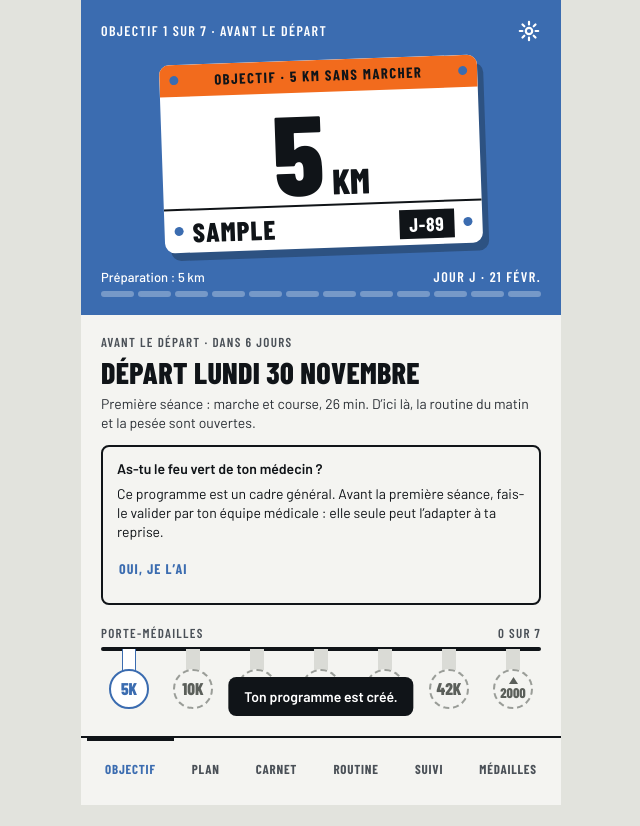
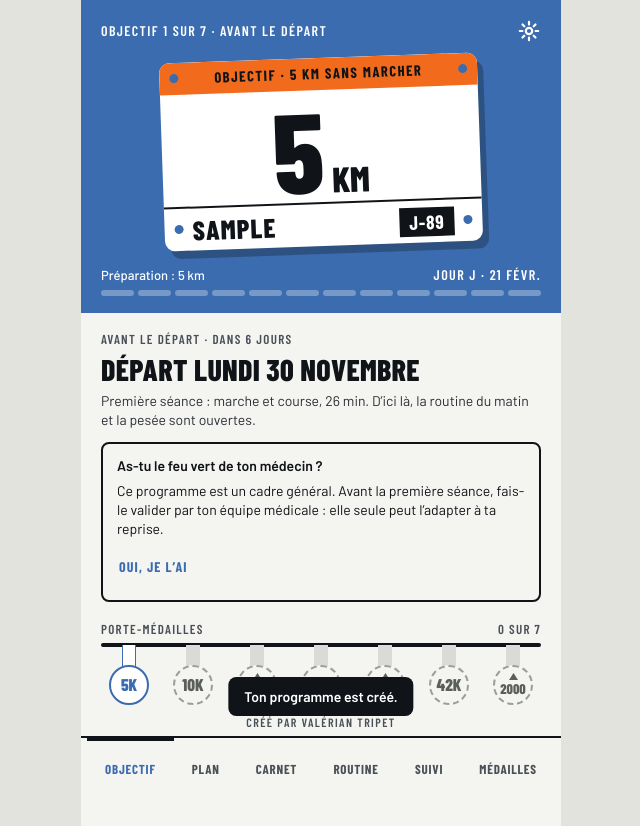
Before and after one commit to valeriantripet-source/Dossard, a plain HTML site: page index.html in a window 1280 px wide. Both pictures are taken after typing "Sample" into the empty fields and a click on the button "CRÉER MON PROGRAMME". Shown: the whole page, without its empty margins (319-959 px from the left). Before the commit the page ends 805 px from the top, so only its background shows below. Drawn offline with Linux system fonts and the light colour scheme.

Commit message:
Accueil : signature « Créé par Valérian Tripet » sous le porte-médailles
- Une petite inscription sous le porte-médailles de l'accueil
- L'accueil se resserre encore un peu sur les écrans courts pour qu'elle reste visible sans faire défiler

Co-Authored-By: Claude Fable 5.2 <noreply@anthropic.com>
Claude-Session: https://claude.ai/code/session_0133PS51zCvv4KmHf4DMeGrw

```diff
--- a/index.html
+++ b/index.html
@@ -142,8 +142,8 @@ main{flex:1;padding-bottom:96px;outline:none}
    sur un écran court, tout se resserre pour que le porte-médailles reste visible sans faire défiler. */
 [data-vue="objectif"]{--h:clamp(0px,100vh - 640px,220px);--num-max:128px;--num:min(var(--num-max),72px + var(--h)*.255)}
 @supports (height:100svh){[data-vue="objectif"]{--h:clamp(0px,100svh - 640px,220px)}}
-[data-vue="objectif"] .bandeau{padding:calc(12px + var(--h)*.045) 20px calc(12px + var(--h)*.036);gap:calc(8px + var(--h)*.018)}
-[data-vue="objectif"] .dossard{margin:calc(4px + var(--h)*.009) 0 calc(8px + var(--h)*.009)}
+[data-vue="objectif"] .bandeau{padding:calc(10px + var(--h)*.0545) 20px calc(10px + var(--h)*.0455);gap:calc(8px + var(--h)*.018)}
+[data-vue="objectif"] .dossard{margin:calc(2px + var(--h)*.018) 0 calc(6px + var(--h)*.018)}
 [data-vue="objectif"] .dossard-haut{min-height:calc(28px + var(--h)*.027);padding:4px 26px;font-size:calc(14px + var(--h)*.0045)}
 [data-vue="objectif"] .dossard-num{gap:calc(6px + var(--h)*.009);padding:calc(8px + var(--h)*.009) 12px calc(4px + var(--h)*.009)}
 [data-vue="objectif"] .dossard-num .num{font-size:var(--num)}
@@ -157,14 +157,16 @@ main{flex:1;padding-bottom:96px;outline:none}
 [data-vue="objectif"] .trou.a,[data-vue="objectif"] .trou.b{top:calc(9px + var(--h)*.0135)}
 [data-vue="objectif"] .trou.c,[data-vue="objectif"] .trou.e{bottom:calc(14px + var(--h)*.018)}
 [data-vue="objectif"] .prepa{gap:calc(4px + var(--h)*.009)}
-[data-vue="objectif"] .bloc{padding-top:calc(14px + var(--h)*.027);gap:calc(12px + var(--h)*.009)}
+[data-vue="objectif"] .bloc{padding-top:calc(12px + var(--h)*.036);gap:calc(12px + var(--h)*.009)}
 [data-vue="objectif"] .carte{gap:6px}
 [data-vue="objectif"] .titre-seance{font-size:30px;line-height:32px}
 [data-vue="objectif"] .faits{margin-top:0}
 [data-vue="objectif"] .fait{border-top-width:2px;padding-top:3px}
 [data-vue="objectif"] .fait b{font-size:24px;line-height:26px}
-[data-vue="objectif"] .ratelier{gap:6px;margin-top:calc(2px + var(--h)*.027)}
-[data-vue="objectif"] .ruban{height:calc(20px + var(--h)*.018)}
+[data-vue="objectif"] .ratelier{gap:6px;margin-top:calc(var(--h)*.036)}
+[data-vue="objectif"] .ruban{height:calc(18px + var(--h)*.027)}
+/* La signature de l'auteur, sous le porte-médailles */
+.credit{margin-top:-4px;text-align:center;font:600 12px/16px var(--titre);letter-spacing:.12em;text-transform:uppercase;color:var(--gris)}
 /* Deux boutons sur une ligne : l'action principale prend la place, la seconde reste à sa largeur */
 .actions.paire{flex-wrap:nowrap;margin-top:4px}
 .actions.paire>.btn{flex:1 1 auto;min-height:48px;white-space:nowrap}
@@ -1510,6 +1512,8 @@ window.DOSSARD_AUTONOME = true;
     liste.forEach(function (o) { h += medaille(o, classeMed(o)); });
     return h + '</span></a>';
   }
+  // La signature de l'auteur, sous le porte-médailles de l'accueil
+  function credit() { return '<p class="credit">Créé par Valérian Tripet</p>'; }
   function dossard(o, prenom, droite) {
     var t = o.gros.length >= 4 ? ' l' : (o.gros.length === 3 ? ' m' : '');
     return '<div class="dossard"><div class="dossard-haut">Objectif · ' + esc(o.titre) + '</div>' +
@@ -1677,14 +1681,14 @@ window.DOSSARD_AUTONOME = true;
         h += '<h1 class="geant">Choisis ton prochain dossard</h1><p>' + (nb ? 'Une médaille de plus au mur. La suivante se choisit ici.' : 'Aucun objectif en cours pour l’instant.') + '</p></section><div class="bloc">';
         parcours().forEach(function (o) { if (D.disponible(o, med)) h += carteChoix(o); });
       }
-      return h + ratelier() + '</div>';
+      return h + ratelier() + credit() + '</div>';
     }
     var o = D.objectif(bloc.obj), pos = D.position(bloc, a);
     var droite = pos.etat === 'avant' ? 'Avant le départ' : (pos.etat === 'apres' ? 'Bloc terminé' : 'Semaine ' + (pos.k + 1) + ' sur ' + pos.n);
     h += '<section class="bandeau"><div class="rang"><span class="sur">Objectif ' + Math.min(tot, nb + 1) + ' sur ' + tot + ' · ' + droite + '</span>' + boutonReglages() + '</div>' +
       dossard(o, p.prenom, D.jMoins(pos.reste)) +
       '<div class="prepa"><div class="rang"><span class="petit">Préparation : ' + esc(o.nom) + '</span><span class="sur">Jour J · ' + dCourt(pos.jourJ) + '</span></div>' + segments(pos) + '</div></section>';
-    return h + '<div class="bloc">' + carteDuJour(bloc, pos, a) + ratelier() + '</div>';
+    return h + '<div class="bloc">' + carteDuJour(bloc, pos, a) + ratelier() + credit() + '</div>';
   }
 
   function ligneSeance(s, semId, i, sortie) {
--- a/sources/interface.js
+++ b/sources/interface.js
@@ -211,6 +211,8 @@
     liste.forEach(function (o) { h += medaille(o, classeMed(o)); });
     return h + '</span></a>';
   }
+  // La signature de l'auteur, sous le porte-médailles de l'accueil
+  function credit() { return '<p class="credit">Créé par Valérian Tripet</p>'; }
   function dossard(o, prenom, droite) {
     var t = o.gros.length >= 4 ? ' l' : (o.gros.length === 3 ? ' m' : '');
     return '<div class="dossard"><div class="dossard-haut">Objectif · ' + esc(o.titre) + '</div>' +
@@ -378,14 +380,14 @@
         h += '<h1 class="geant">Choisis ton prochain dossard</h1><p>' + (nb ? 'Une médaille de plus au mur. La suivante se choisit ici.' : 'Aucun objectif en cours pour l’instant.') + '</p></section><div class="bloc">';
         parcours().forEach(function (o) { if (D.disponible(o, med)) h += carteChoix(o); });
       }
-      return h + ratelier() + '</div>';
+      return h + ratelier() + credit() + '</div>';
     }
     var o = D.objectif(bloc.obj), pos = D.position(bloc, a);
     var droite = pos.etat === 'avant' ? 'Avant le départ' : (pos.etat === 'apres' ? 'Bloc terminé' : 'Semaine ' + (pos.k + 1) + ' sur ' + pos.n);
     h += '<section class="bandeau"><div class="rang"><span class="sur">Objectif ' + Math.min(tot, nb + 1) + ' sur ' + tot + ' · ' + droite + '</span>' + boutonReglages() + '</div>' +
       dossard(o, p.prenom, D.jMoins(pos.reste)) +
       '<div class="prepa"><div class="rang"><span class="petit">Préparation : ' + esc(o.nom) + '</span><span class="sur">Jour J · ' + dCourt(pos.jourJ) + '</span></div>' + segments(pos) + '</div></section>';
-    return h + '<div class="bloc">' + carteDuJour(bloc, pos, a) + ratelier() + '</div>';
+    return h + '<div class="bloc">' + carteDuJour(bloc, pos, a) + ratelier() + credit() + '</div>';
   }
 
   function ligneSeance(s, semId, i, sortie) {
--- a/sources/style.css
+++ b/sources/style.css
@@ -118,8 +118,8 @@ main{flex:1;padding-bottom:96px;outline:none}
    sur un écran court, tout se resserre pour que le porte-médailles reste visible sans faire défiler. */
 [data-vue="objectif"]{--h:clamp(0px,100vh - 640px,220px);--num-max:128px;--num:min(var(--num-max),72px + var(--h)*.255)}
 @supports (height:100svh){[data-vue="objectif"]{--h:clamp(0px,100svh - 640px,220px)}}
-[data-vue="objectif"] .bandeau{padding:calc(12px + var(--h)*.045) 20px calc(12px + var(--h)*.036);gap:calc(8px + var(--h)*.018)}
-[data-vue="objectif"] .dossard{margin:calc(4px + var(--h)*.009) 0 calc(8px + var(--h)*.009)}
+[data-vue="objectif"] .bandeau{padding:calc(10px + var(--h)*.0545) 20px calc(10px + var(--h)*.0455);gap:calc(8px + var(--h)*.018)}
+[data-vue="objectif"] .dossard{margin:calc(2px + var(--h)*.018) 0 calc(6px + var(--h)*.018)}
 [data-vue="objectif"] .dossard-haut{min-height:calc(28px + var(--h)*.027);padding:4px 26px;font-size:calc(14px + var(--h)*.0045)}
 [data-vue="objectif"] .dossard-num{gap:calc(6px + var(--h)*.009);padding:calc(8px + var(--h)*.009) 12px calc(4px + var(--h)*.009)}
 [data-vue="objectif"] .dossard-num .num{font-size:var(--num)}
@@ -133,14 +133,16 @@ main{flex:1;padding-bottom:96px;outline:none}
 [data-vue="objectif"] .trou.a,[data-vue="objectif"] .trou.b{top:calc(9px + var(--h)*.0135)}
 [data-vue="objectif"] .trou.c,[data-vue="objectif"] .trou.e{bottom:calc(14px + var(--h)*.018)}
 [data-vue="objectif"] .prepa{gap:calc(4px + var(--h)*.009)}
-[data-vue="objectif"] .bloc{padding-top:calc(14px + var(--h)*.027);gap:calc(12px + var(--h)*.009)}
+[data-vue="objectif"] .bloc{padding-top:calc(12px + var(--h)*.036);gap:calc(12px + var(--h)*.009)}
 [data-vue="objectif"] .carte{gap:6px}
 [data-vue="objectif"] .titre-seance{font-size:30px;line-height:32px}
 [data-vue="objectif"] .faits{margin-top:0}
 [data-vue="objectif"] .fait{border-top-width:2px;padding-top:3px}
 [data-vue="objectif"] .fait b{font-size:24px;line-height:26px}
-[data-vue="objectif"] .ratelier{gap:6px;margin-top:calc(2px + var(--h)*.027)}
-[data-vue="objectif"] .ruban{height:calc(20px + var(--h)*.018)}
+[data-vue="objectif"] .ratelier{gap:6px;margin-top:calc(var(--h)*.036)}
+[data-vue="objectif"] .ruban{height:calc(18px + var(--h)*.027)}
+/* La signature de l'auteur, sous le porte-médailles */
+.credit{margin-top:-4px;text-align:center;font:600 12px/16px var(--titre);letter-spacing:.12em;text-transform:uppercase;color:var(--gris)}
 /* Deux boutons sur une ligne : l'action principale prend la place, la seconde reste à sa largeur */
 .actions.paire{flex-wrap:nowrap;margin-top:4px}
 .actions.paire>.btn{flex:1 1 auto;min-height:48px;white-space:nowrap}
```
